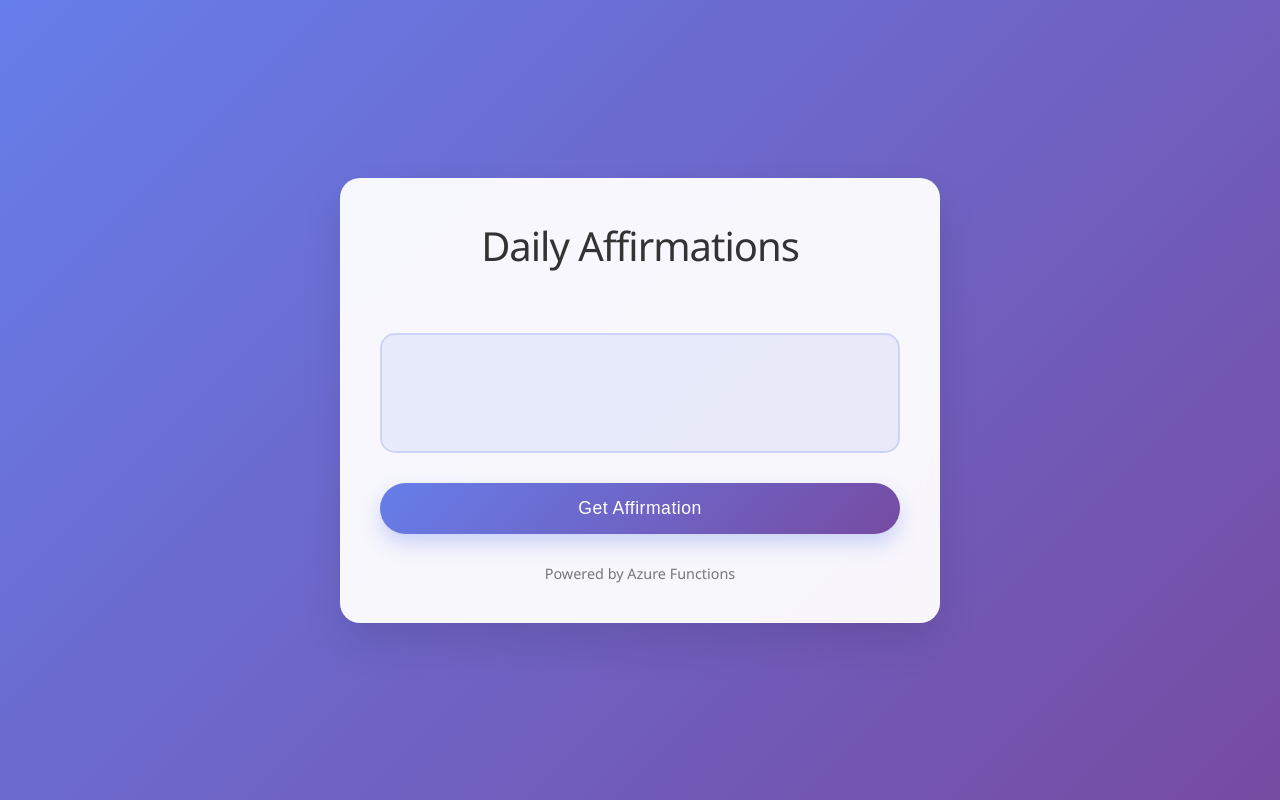
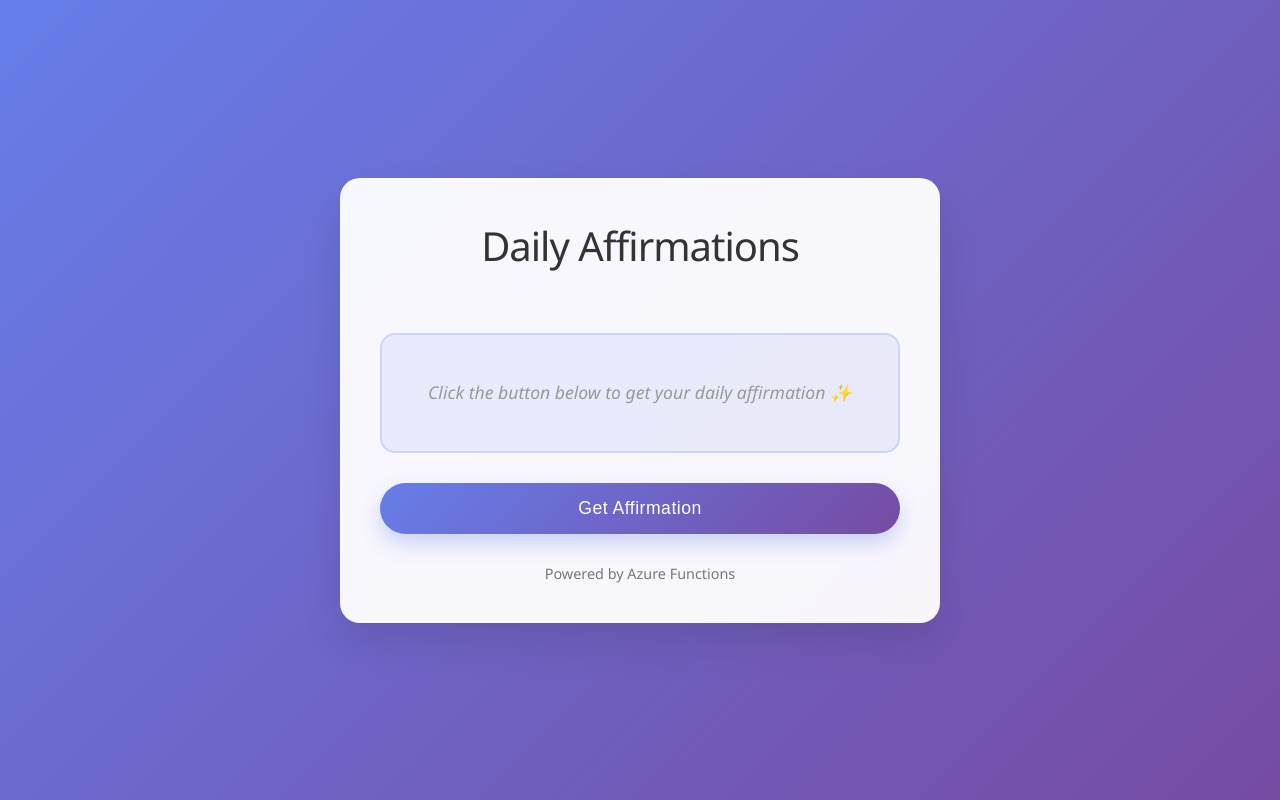
Before and after one commit to Fdondi/azure-affirmation, a React (Create React App) app in the folder client/: page / in a window 1280 px wide. Built offline with nearby package versions, Linux system fonts and the light colour scheme.

Commit message:
Fix UI bug and temporarily use external Function App
- Fix placeholder text not showing on initial load (simplified CSS class logic)
- Temporarily use external Function App URL while debugging Static Web Apps API integration
- This gets the app working while we investigate the 404 issue

```diff
--- a/client/src/App.tsx
+++ b/client/src/App.tsx
@@ -12,10 +12,10 @@ function App() {
   const [error, setError] = useState<string>('');
   const [isFirstLoad, setIsFirstLoad] = useState<boolean>(true);
 
-  // Configuration - Azure Static Web Apps automatically maps /api/* to your functions
+  // Configuration - Use external Function App for now (debugging Static Web Apps integration)
   const AZURE_FUNCTION_URL = window.location.hostname === 'localhost'
     ? 'http://localhost:7071/api/getRandomLine'  // Local development
-    : '/api/getRandomLine';  // Production (Azure Static Web Apps integrated API)
+    : 'https://affirmations.azurewebsites.net/api/getRandomLine';  // Production (external Function App)
 
   const getAffirmation = async () => {
     setIsLoading(true);
@@ -72,12 +72,10 @@ function App() {
         <h1>Daily Affirmations</h1>
 
         <div className="affirmation-display">
-          <div className={`affirmation-text ${affirmation || !isFirstLoad ? 'show' : ''} ${isFirstLoad ? 'placeholder-text' : ''}`}>
-            {isFirstLoad
-              ? 'Click the button below to get your daily affirmation ✨'
-              : affirmation
-                ? `"${affirmation}"`
-                : 'Click the button below to get your daily affirmation ✨'
+          <div className={`affirmation-text show ${!affirmation ? 'placeholder-text' : ''}`}>
+            {affirmation
+              ? `"${affirmation}"`
+              : 'Click the button below to get your daily affirmation ✨'
             }
           </div>
         </div>
```
